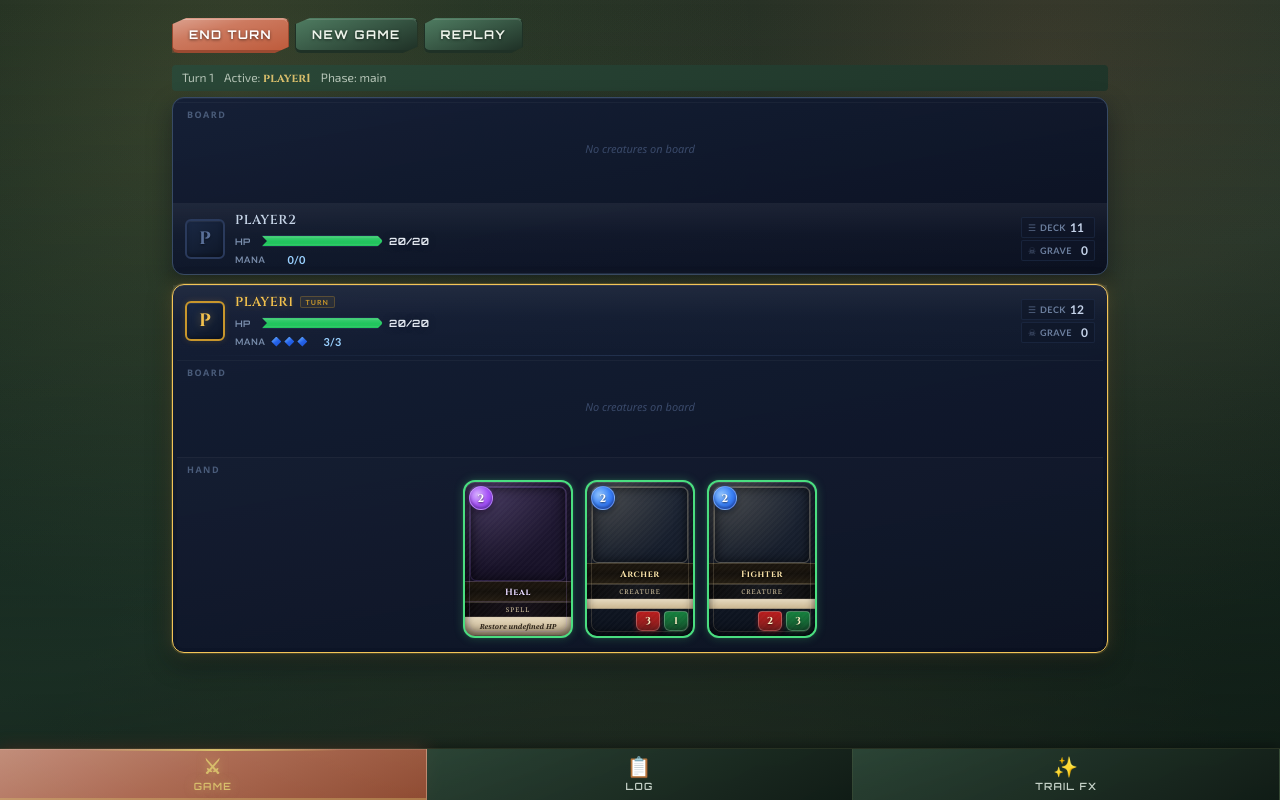
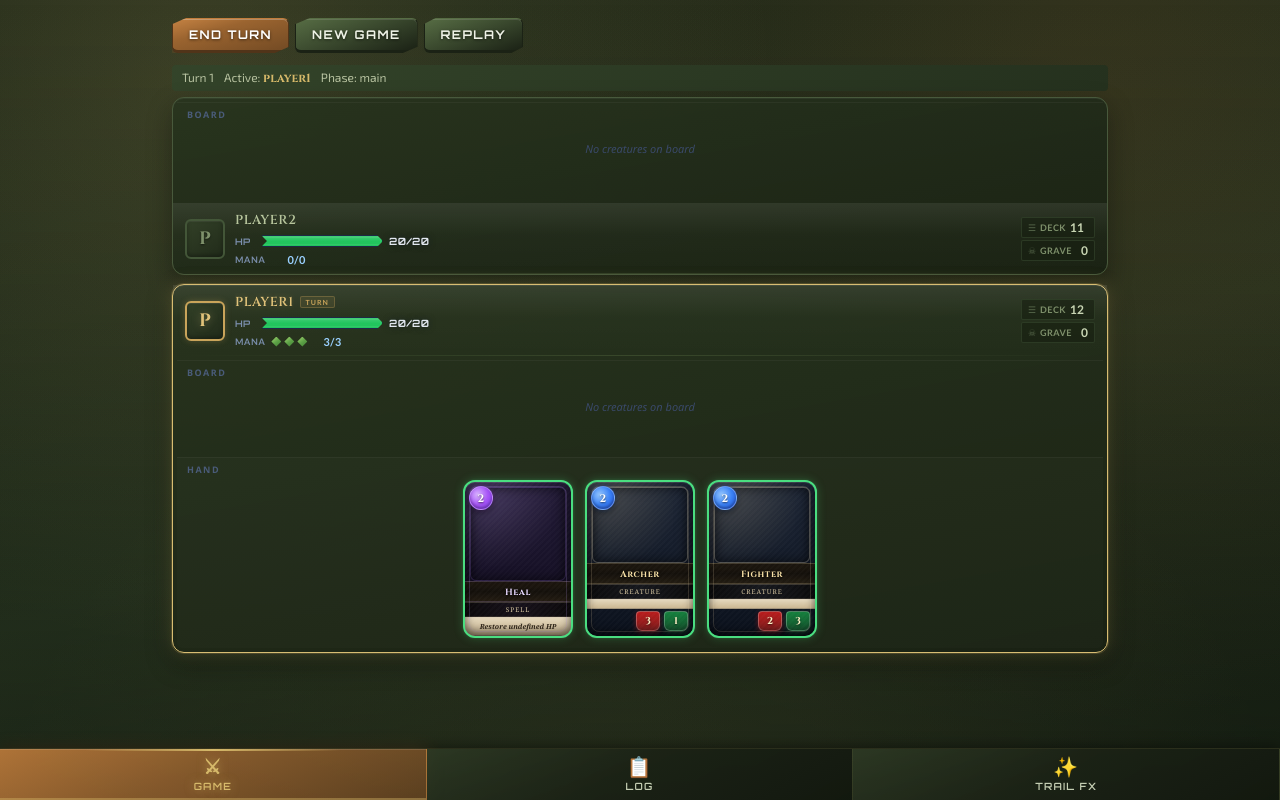
Before and after one commit to deljdlx/tdc, a website built with Vite: page index.html in a window 1280 px wide. Built offline with nearby package versions, Linux system fonts and the light colour scheme.

Commit message:
copilot: forest hud palette (#19)
* style(ui): forest hud palette

* docs(changelog): add pr number

---------

Co-authored-by: deljdlx <deljdlx@dev.local>

```diff
--- a/src/adapters/ui-dev/styles.scss
+++ b/src/adapters/ui-dev/styles.scss
@@ -9,14 +9,14 @@
 @use 'sass:color';
 @use 'fonts' as fonts;
 
-$bg-dark: #15261d;
-$bg-mid: #1f3529;
-$bg-card: #2f4a3a;
-$accent: #c86d50;
-$gold: #d7bd6b;
-$text: #edf3ea;
-$text-dim: #b4c3b6;
-$border: #46614f;
+$bg-dark: #1a2416;
+$bg-mid: #25311e;
+$bg-card: #2f3b25;
+$accent: #8b5a2b;
+$gold: #d6b96a;
+$text: #eef2e6;
+$text-dim: #b7c2a0;
+$border: #3a4a30;
 
 $tab-bar-height: 52px;
 
@@ -85,9 +85,9 @@ $desktop: 1280px;
 
 body {
     background:
-        radial-gradient(circle at 18% 12%, rgba($gold, 0.18) 0%, rgba($gold, 0) 42%),
-        radial-gradient(circle at 82% 8%, rgba($accent, 0.18) 0%, rgba($accent, 0) 45%),
-        linear-gradient(160deg, $bg-dark 0%, $bg-mid 55%, color.adjust($bg-dark, $lightness: -6%) 100%);
+        radial-gradient(circle at 16% 10%, rgba($gold, 0.18) 0%, rgba($gold, 0) 44%),
+        radial-gradient(circle at 86% 12%, rgba($accent, 0.2) 0%, rgba($accent, 0) 48%),
+        linear-gradient(165deg, $bg-dark 0%, $bg-mid 55%, color.adjust($bg-dark, $lightness: -4%) 100%);
     color: $text;
     font-family: fonts.$font-family-base;
     font-size: 14px;
@@ -99,8 +99,8 @@ body::before {
     inset: 0;
     pointer-events: none;
     background:
-        linear-gradient(transparent 0%, rgba($bg-dark, 0.2) 45%, rgba($bg-dark, 0.6) 100%),
-        radial-gradient(circle at 50% 120%, rgba($accent, 0.15) 0%, rgba($accent, 0) 55%);
+        linear-gradient(transparent 0%, rgba($bg-dark, 0.12) 40%, rgba($bg-dark, 0.45) 100%),
+        radial-gradient(circle at 50% 120%, rgba($gold, 0.12) 0%, rgba($gold, 0) 58%);
     z-index: 0;
 }
 
--- a/src/components/PlayerHud.js
+++ b/src/components/PlayerHud.js
@@ -35,13 +35,13 @@ TEMPLATE.innerHTML = `
     :host {
         display: flex;
         flex-direction: column;
-        border: 1px solid #2b3f5c;
+        border: 1px solid #3d4f30;
         border-radius: 12px;
         overflow: visible;
         background:
-            linear-gradient(170deg, rgba(20, 30, 55, 0.95) 0%, rgba(10, 16, 32, 0.98) 100%);
+            linear-gradient(170deg, rgba(40, 52, 30, 0.95) 0%, rgba(26, 34, 20, 0.98) 100%);
         box-shadow:
-            0 10px 24px rgba(6, 10, 20, 0.45),
+            0 10px 24px rgba(12, 16, 10, 0.4),
             inset 0 1px 0 rgba(255, 255, 255, 0.05);
         transition: border-color 0.3s, box-shadow 0.3s, transform 0.3s;
         font-family: 'Source Sans 3', 'Trebuchet MS', sans-serif;
@@ -62,10 +62,10 @@ TEMPLATE.innerHTML = `
     }
 
     :host([active]) {
-        border-color: #f2c14e;
+        border-color: #d6b96a;
         box-shadow:
-            0 0 18px rgba(242, 193, 78, 0.18),
-            0 10px 26px rgba(6, 10, 20, 0.45),
+            0 0 18px rgba(214, 185, 106, 0.22),
+            0 10px 26px rgba(12, 16, 10, 0.4),
             inset 0 1px 0 rgba(255, 255, 255, 0.08);
         transform: translateY(-1px);
     }
@@ -75,19 +75,19 @@ TEMPLATE.innerHTML = `
         position: absolute;
         inset: -2px;
         border-radius: 12px;
-        border: 1px solid rgba(242, 193, 78, 0.3);
+        border: 1px solid rgba(214, 185, 106, 0.32);
         animation: border-pulse 2.5s ease-in-out infinite;
         pointer-events: none;
     }
 
     :host([drop-hint]) {
         border-style: dashed;
-        border-color: #f59e0b;
+        border-color: #c28b3b;
     }
 
     :host([drop-target]) {
-        border-color: #e94560;
-        box-shadow: 0 0 16px rgba(233, 69, 96, 0.35);
+        border-color: #c7663a;
+        box-shadow: 0 0 16px rgba(199, 102, 58, 0.35);
     }
 
     /* ---- HEADER ---- */
@@ -100,7 +100,7 @@ TEMPLATE.innerHTML = `
         cursor: pointer;
         background:
             linear-gradient(180deg,
-                rgba(255, 255, 255, 0.06) 0%,
+                rgba(255, 255, 255, 0.08) 0%,
                 rgba(255, 255, 255, 0.01) 45%,
                 transparent 100%);
         transition: background 0.2s, box-shadow 0.2s;
@@ -117,13 +117,13 @@ TEMPLATE.innerHTML = `
         background: linear-gradient(
             90deg,
             transparent,
-            rgba(100, 140, 200, 0.2),
+            rgba(120, 150, 90, 0.25),
             transparent
         );
     }
 
     .header:hover {
-        box-shadow: inset 0 0 12px rgba(242, 193, 78, 0.08);
+        box-shadow: inset 0 0 12px rgba(214, 185, 106, 0.12);
     }
 
     /* ---- PORTRAIT ---- */
@@ -137,8 +137,8 @@ TEMPLATE.innerHTML = `
         justify-content: center;
         flex-shrink: 0;
         background:
-            linear-gradient(145deg, #1a2844, #0e1728);
-        border: 2px solid #2a3a5c;
+            linear-gradient(145deg, #324027, #212b1a);
+        border: 2px solid #435638;
         box-shadow:
             inset 0 1px 0 rgba(255, 255, 255, 0.06),
             inset 0 -2px 4px rgba(0, 0, 0, 0.3);
@@ -146,25 +146,25 @@ TEMPLATE.innerHTML = `
     }
 
     :host([active]) .portrait {
-        border-color: #c8962c;
+        border-color: #c9a45a;
         box-shadow:
             inset 0 1px 0 rgba(255, 255, 255, 0.08),
             inset 0 -2px 4px rgba(0, 0, 0, 0.3),
-            0 0 6px rgba(200, 150, 44, 0.2);
+            0 0 6px rgba(201, 164, 90, 0.28);
     }
 
     .portrait-letter {
         font-family: 'Cinzel', 'Georgia', serif;
         font-size: 18px;
         font-weight: 700;
-        color: #5a7099;
+        color: #7e916b;
         text-shadow: 0 1px 2px rgba(0, 0, 0, 0.5);
         line-height: 1;
     }
 
     :host([active]) .portrait-letter {
-        color: #f2c14e;
-        text-shadow: 0 0 8px rgba(242, 193, 78, 0.35);
+        color: #e0c27a;
+        text-shadow: 0 0 8px rgba(224, 194, 122, 0.35);
     }
 
     /* ---- STATS COLUMN ---- */
@@ -189,7 +189,7 @@ TEMPLATE.innerHTML = `
         font-family: 'Cinzel', 'Georgia', serif;
         font-weight: 600;
         font-size: 13px;
-        color: #c5d3e6;
+        color: #b6c49c;
         letter-spacing: 0.5px;
         text-transform: uppercase;
         transition: color 0.3s, text-shadow 0.3s;
@@ -199,21 +199,21 @@ TEMPLATE.innerHTML = `
     }
 
     :host([active]) .name {
-        color: #f2c14e;
-        text-shadow: 0 0 8px rgba(242, 193, 78, 0.3);
+        color: #e0c27a;
+        text-shadow: 0 0 8px rgba(224, 194, 122, 0.3);
     }
 
     .active-badge {
         display: none;
         font-size: 7px;
-        color: #c8962c;
+        color: #c9a45a;
         letter-spacing: 1px;
         font-weight: 700;
         text-transform: uppercase;
         padding: 1px 5px;
-        border: 1px solid rgba(200, 150, 44, 0.3);
+        border: 1px solid rgba(201, 164, 90, 0.3);
         border-radius: 2px;
-        background: rgba(200, 150, 44, 0.08);
+        background: rgba(201, 164, 90, 0.1);
         white-space: nowrap;
     }
 
@@ -274,16 +274,16 @@ TEMPLATE.innerHTML = `
 
     .mana-gem.filled {
         background:
-            linear-gradient(145deg, #7dc4ff, #2563eb, #1a4fc7);
-        filter: drop-shadow(0 0 3px rgba(96, 165, 250, 0.5));
+            linear-gradient(145deg, #a6d672, #5ea247, #3f7f34);
+        filter: drop-shadow(0 0 3px rgba(126, 190, 96, 0.6));
         animation: gem-sparkle 3s ease-in-out infinite;
         animation-delay: var(--gem-delay, 0s);
     }
 
     .mana-gem.spent {
         background:
-            linear-gradient(145deg, #1a2240, #0e1628);
-        filter: drop-shadow(0 0 1px rgba(30, 46, 74, 0.3));
+            linear-gradient(145deg, #1e2a19, #151e13);
+        filter: drop-shadow(0 0 1px rgba(34, 48, 30, 0.3));
     }
 
     /* ---- COUNTERS ---- */
@@ -294,7 +294,7 @@ TEMPLATE.innerHTML = `
         gap: 2px;
         margin-left: auto;
         font-size: 12px;
-        color: #6a7fa1;
+        color: #6f8361;
         flex-shrink: 0;
     }
 
@@ -304,8 +304,8 @@ TEMPLATE.innerHTML = `
         gap: 4px;
         padding: 2px 6px;
         border-radius: 2px;
-        background: rgba(15, 22, 40, 0.6);
-        border: 1px solid rgba(42, 58, 92, 0.4);
+        background: rgba(24, 32, 18, 0.6);
+        border: 1px solid rgba(70, 92, 60, 0.4);
     }
 
     .counter-icon {
@@ -319,13 +319,13 @@ TEMPLATE.innerHTML = `
         font-weight: 600;
         text-transform: uppercase;
         letter-spacing: 0.5px;
-        color: #6c7f9e;
+        color: #7e906b;
     }
 
     .counter-value {
         font-size: 12px;
         font-weight: 700;
-        color: #c4d2e8;
+        color: #c8d5b3;
         font-variant-numeric: tabular-nums;
         min-width: 12px;
         text-align: right;
```
Also changed, not shown: CHANGELOG-AGENT.md.
